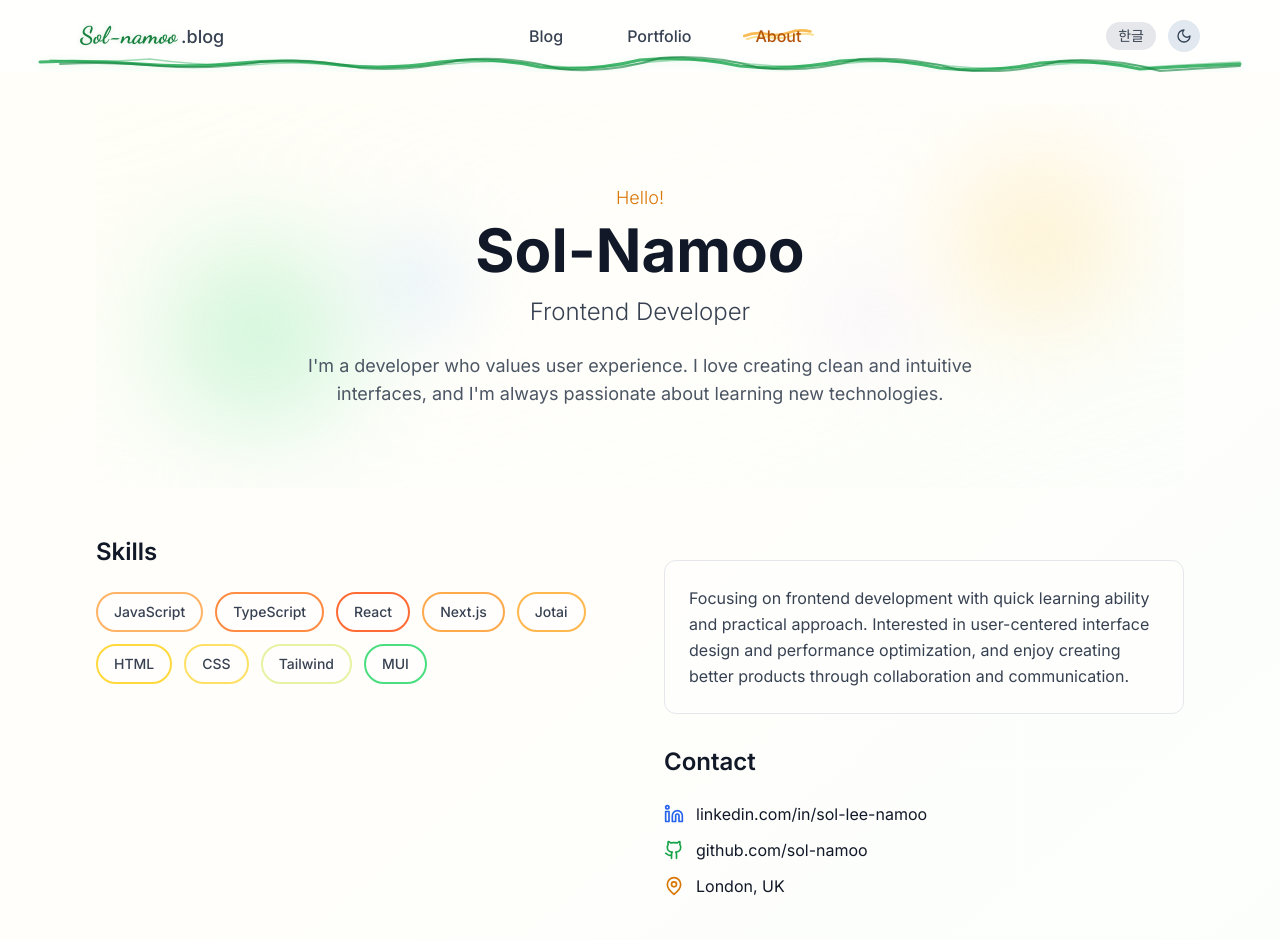
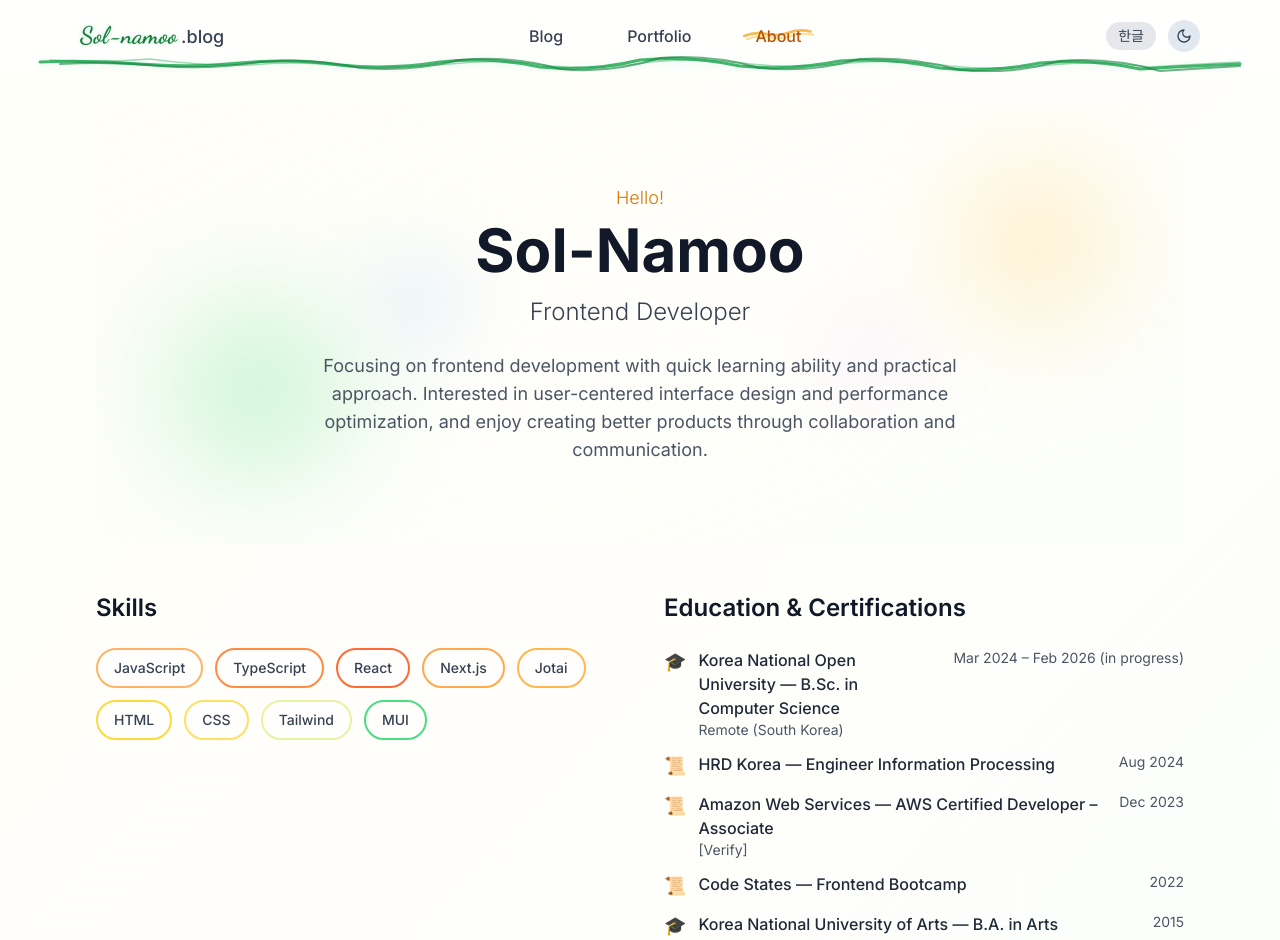
Before and after one commit to sol-namoo/sol_namoo.blog, a React (Vite) app: page /about in a window 1280 px wide. Shown: the top 940 px of the page. Built offline with nearby package versions, Linux system fonts and the light colour scheme.

Commit message:
feat: update education section

```diff
--- a/src/components/SolDevPortfolio.tsx
+++ b/src/components/SolDevPortfolio.tsx
@@ -5,7 +5,14 @@ import { Footer } from "./layout/Footer";
 import { BlogPage } from "./pages/BlogPage";
 import { PortfolioPage } from "./pages/PortfolioPage";
 import { AboutPage } from "./pages/AboutPage";
-import { texts, blogPosts, projects, skills } from "../data";
+import {
+  texts,
+  blogPosts,
+  projects,
+  skills,
+  educationKo,
+  educationEn,
+} from "../data";
 import { BlogPost, Project, Skill } from "../types";
 
 const SolDevPortfolio = () => {
@@ -114,6 +121,7 @@ const SolDevPortfolio = () => {
               currentLang={currentLang}
               t={t}
               skills={skills}
+              education={{ ko: educationKo, en: educationEn }}
             />
           )}
         </main>
--- a/src/components/pages/AboutPage.tsx
+++ b/src/components/pages/AboutPage.tsx
@@ -1,11 +1,15 @@
 import { Github, MapPin, Linkedin } from "lucide-react";
-import { Skill } from "../../types";
+import { Skill, EducationItem } from "../../types";
 
 interface AboutPageProps {
   isDark: boolean;
   currentLang: string;
   t: any;
   skills: Skill[];
+  education: {
+    ko: EducationItem[];
+    en: EducationItem[];
+  };
 }
 
 export const AboutPage = ({
@@ -13,7 +17,9 @@ export const AboutPage = ({
   currentLang,
   t,
   skills,
+  education,
 }: AboutPageProps) => {
+  const educationData = currentLang === "ko" ? education.ko : education.en;
   return (
     <div className="space-y-12">
       {/* 히어로 섹션 */}
@@ -76,7 +82,9 @@ export const AboutPage = ({
               isDark ? "text-gray-400" : "text-gray-600"
             } leading-relaxed`}
           >
-            {t.about.description}
+            {currentLang === "ko"
+              ? "빠른 학습능력과 실용적 접근으로 프론트엔드 개발에 집중하고 있습니다. 사용자 중심의 인터페이스 설계와 성능 최적화에 관심이 많으며, 협업과 소통을 통해 더 나은 제품을 만들어가는 것을 좋아합니다."
+              : "Focusing on frontend development with quick learning ability and practical approach. Interested in user-centered interface design and performance optimization, and enjoy creating better products through collaboration and communication."}
           </p>
         </div>
       </section>
@@ -104,31 +112,71 @@ export const AboutPage = ({
           </div>
         </div>
 
-        {/* 경험 & 연락처 */}
-        <div className="space-y-8">
+        {/* Education & Certifications */}
         <div>
-            <h2 className="text-2xl font-semibold mb-6">
-              {t.about.experience}
-            </h2>
-            <div
-              className={`p-6 rounded-xl border ${
-                isDark
-                  ? "bg-gray-800/30 border-gray-700"
-                  : "bg-white/60 border-gray-200"
+          <h2 className="text-2xl font-semibold mb-6">{t.about.education}</h2>
+          <div className="space-y-3">
+            {educationData.map((item, index) => (
+              <div key={index} className="flex justify-between items-start">
+                <div className="flex-1">
+                  <div className="flex items-start">
+                    <span className="text-lg mr-3">{item.emoji}</span>
+                    <div className="flex-1">
+                      {item.link ? (
+                        <a
+                          href={item.link}
+                          target="_blank"
+                          rel="noopener noreferrer"
+                          className={`font-medium hover:opacity-80 transition-opacity ${
+                            isDark ? "text-gray-200" : "text-gray-800"
                           }`}
                         >
+                          {item.institution} — {item.title}
+                        </a>
+                      ) : (
                         <p
-                className={`${
-                  isDark ? "text-gray-300" : "text-gray-700"
-                } leading-relaxed`}
+                          className={`font-medium ${
+                            isDark ? "text-gray-200" : "text-gray-800"
+                          }`}
                         >
-                {currentLang === "ko"
-                  ? "빠른 학습능력과 실용적 접근으로 프론트엔드 개발에 집중하고 있습니다. 사용자 중심의 인터페이스 설계와 성능 최적화에 관심이 많으며, 협업과 소통을 통해 더 나은 제품을 만들어가는 것을 좋아합니다."
-                  : "Focusing on frontend development with quick learning ability and practical approach. Interested in user-centered interface design and performance optimization, and enjoy creating better products through collaboration and communication."}
+                          {item.institution} — {item.title}
                         </p>
+                      )}
+                      {item.location && (
+                        <p
+                          className={`text-sm ${
+                            isDark ? "text-gray-400" : "text-gray-600"
+                          }`}
+                        >
+                          {item.location}
+                        </p>
+                      )}
+                      {item.link && (
+                        <p
+                          className={`text-sm ${
+                            isDark ? "text-gray-400" : "text-gray-600"
+                          }`}
+                        >
+                          [Verify]
+                        </p>
+                      )}
+                    </div>
+                  </div>
+                </div>
+                <span
+                  className={`text-sm ${
+                    isDark ? "text-gray-400" : "text-gray-600"
+                  } ml-4 whitespace-nowrap`}
+                >
+                  {item.period}
+                </span>
+              </div>
+            ))}
+          </div>
         </div>
       </div>
 
+      {/* 연락처 */}
       <div>
         <h2 className="text-2xl font-semibold mb-6">{t.about.contact}</h2>
         <div className="space-y-3">
@@ -169,7 +217,5 @@ export const AboutPage = ({
         </div>
       </div>
     </div>
-      </div>
-    </div>
   );
 };
--- a/src/data/index.ts
+++ b/src/data/index.ts
@@ -1,4 +1,11 @@
-import { Project, Skill, Texts, BlogPost, BlogCategory } from "../types";
+import {
+  Project,
+  Skill,
+  Texts,
+  BlogPost,
+  BlogCategory,
+  EducationItem,
+} from "../types";
 
 export const texts: Texts = {
   ko: {
@@ -31,6 +38,7 @@ export const texts: Texts = {
       description:
         "사용자 경험을 중시하는 개발자입니다. 깔끔하고 직관적인 인터페이스를 만드는 것을 좋아하며, 새로운 기술을 배우는 것에 항상 열정을 가지고 있습니다.",
       skills: "기술 스택",
+      education: "학력 & 자격증",
       contact: "연락처",
     },
     footer: {
@@ -67,6 +75,7 @@ export const texts: Texts = {
       description:
         "I'm a developer who values user experience. I love creating clean and intuitive interfaces, and I'm always passionate about learning new technologies.",
       skills: "Skills",
+      education: "Education & Certifications",
       contact: "Contact",
     },
     footer: {
@@ -639,3 +648,74 @@ export const skills: Skill[] = [
   { name: "Tailwind", color: "#E6F3A3" }, // 연한 초록색
   { name: "MUI", color: "#4ADE80" }, // 초록색
 ];
+
+// Education & Certifications 데이터
+export const educationKo: EducationItem[] = [
+  {
+    emoji: "🎓",
+    title: "컴퓨터과학 학사과정",
+    institution: "한국방송통신대학교",
+    period: "Mar 2024 – Feb 2026 (재학)",
+    location: "원격 (대한민국)",
+  },
+  {
+    emoji: "📜",
+    title: "정보처리기사",
+    institution: "HRD Korea",
+    period: "Aug 2024",
+  },
+  {
+    emoji: "📜",
+    title: "AWS Certified Developer – Associate",
+    institution: "Amazon Web Services",
+    period: "Dec 2023",
+    link: "https://www.credly.com/badges/47bca130-02c5-414d-8bbc-8af8615eb5bd/linked_in_profile",
+  },
+  {
+    emoji: "📜",
+    title: "Frontend Bootcamp",
+    institution: "Code States",
+    period: "2022",
+  },
+  {
+    emoji: "🎓",
+    title: "예술사 예술경영 전공",
+    institution: "한국예술종합학교",
+    period: "2015",
+  },
+];
+
+export const educationEn: EducationItem[] = [
+  {
+    emoji: "🎓",
+    title: "B.Sc. in Computer Science",
+    institution: "Korea National Open University",
+    period: "Mar 2024 – Feb 2026 (in progress)",
+    location: "Remote (South Korea)",
+  },
+  {
+    emoji: "📜",
+    title: "Engineer Information Processing",
+    institution: "HRD Korea",
+    period: "Aug 2024",
+  },
+  {
+    emoji: "📜",
+    title: "AWS Certified Developer – Associate",
+    institution: "Amazon Web Services",
+    period: "Dec 2023",
+    link: "https://www.credly.com/badges/47bca130-02c5-414d-8bbc-8af8615eb5bd/linked_in_profile",
+  },
+  {
+    emoji: "📜",
+    title: "Frontend Bootcamp",
+    institution: "Code States",
+    period: "2022",
+  },
+  {
+    emoji: "🎓",
+    title: "B.A. in Arts Management",
+    institution: "Korea National University of Arts",
+    period: "2015",
+  },
+];
--- a/src/pages/About.tsx
+++ b/src/pages/About.tsx
@@ -1,6 +1,6 @@
 import { AboutPage } from "../components/pages/AboutPage";
 import { Layout, useLayout } from "../components/layout/Layout";
-import { skills } from "../data";
+import { skills, educationKo, educationEn } from "../data";
 
 const AboutContent = () => {
   const { isDark, currentLang, t } = useLayout();
@@ -11,6 +11,7 @@ const AboutContent = () => {
       currentLang={currentLang}
       t={t}
       skills={skills}
+      education={{ ko: educationKo, en: educationEn }}
     />
   );
 };
```
Also changed, not shown: src/types/index.ts (+11 -0 lines). Lines whose indentation alone changed are shown as unchanged.
